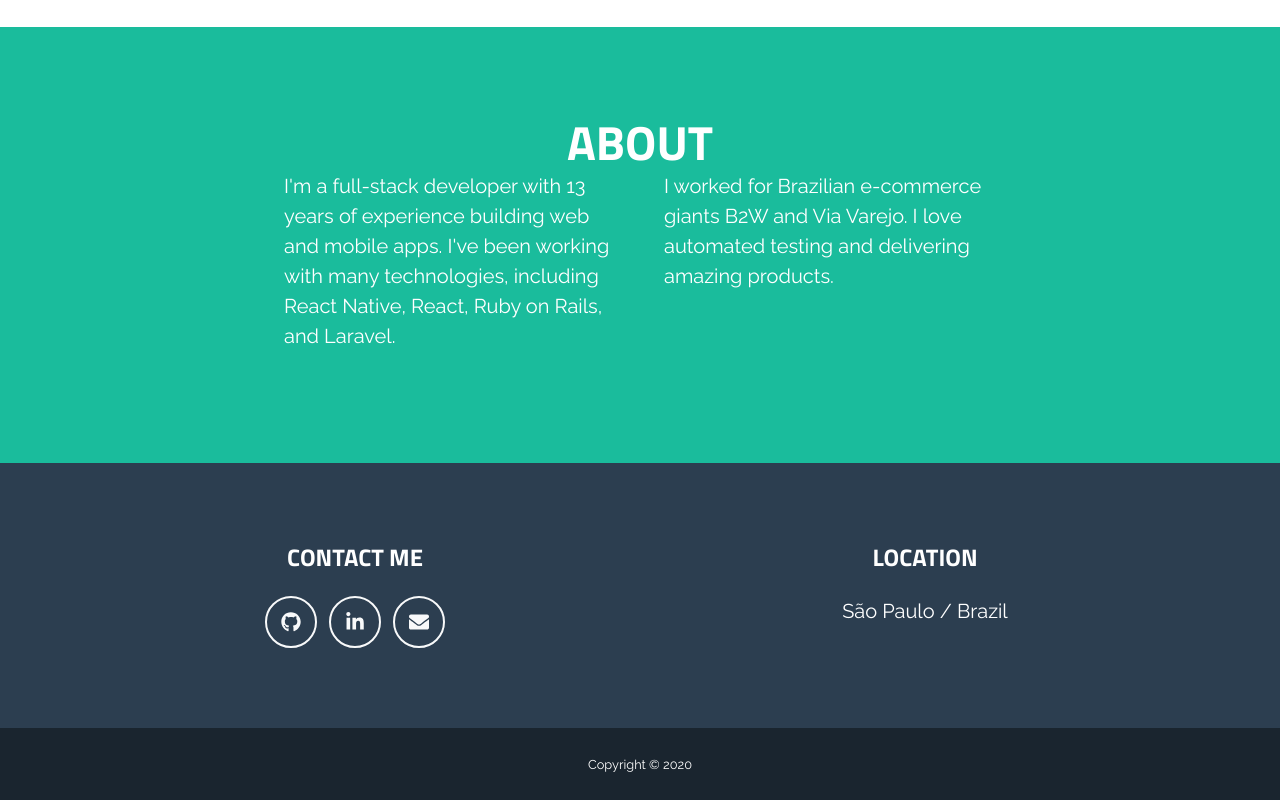
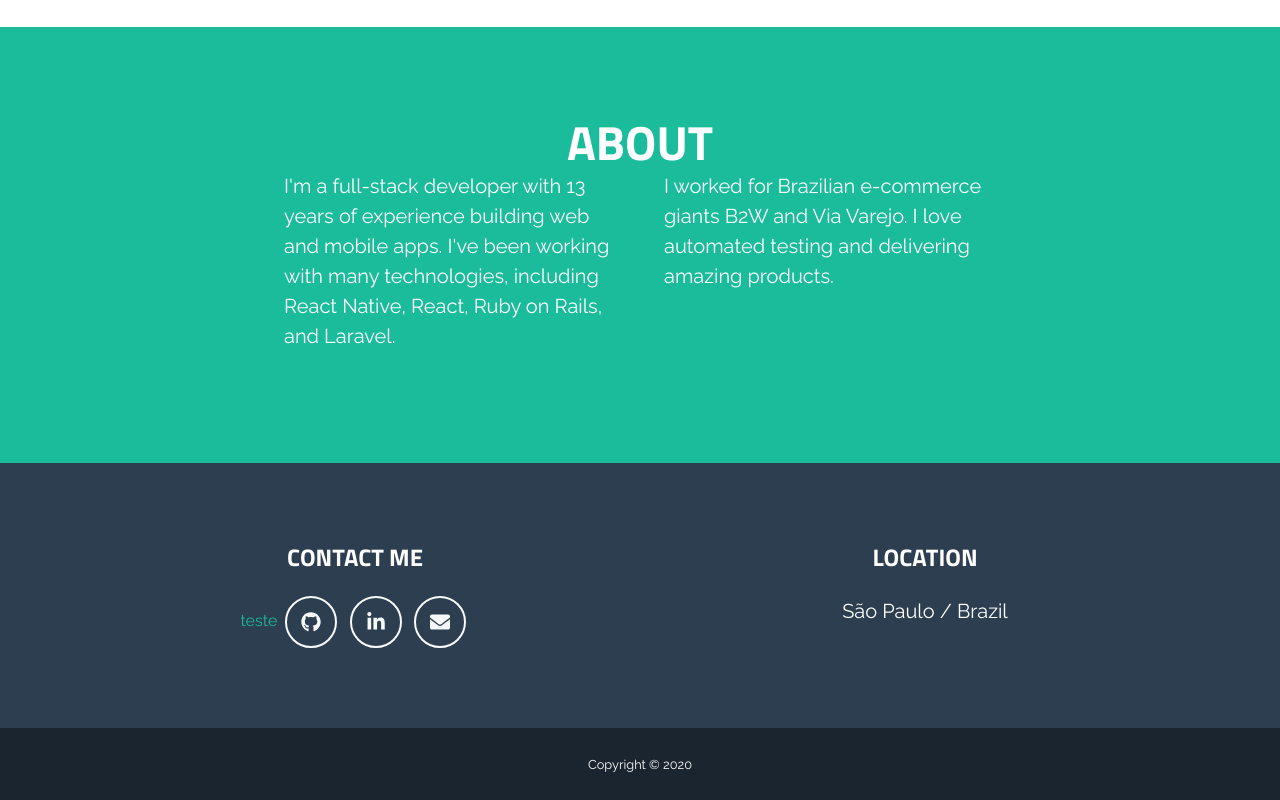
Before and after one commit to carlosvini/carlosvini.github.io, a plain HTML site: page index.html in a window 1280 px wide. Shown: the part 1055-1855 px from the top of the page. Drawn offline with nearby package versions, Linux system fonts and the light colour scheme.

Commit message:
Update index.html

```diff
--- a/index.html
+++ b/index.html
@@ -135,6 +135,8 @@
                     <div class="col-lg-6 mb-5 mb-lg-0">
 
                         <h4 class="text-uppercase mb-4">Contact Me</h4>
+                        <a href="cdf-digital-luconecta://spotify-login-callback">teste</a>
+
                         <a class="btn btn-outline-light btn-social mx-1" href="https://github.com/carlosvini"><i class="fab fa-fw fa-github"></i></a>
                         <a class="btn btn-outline-light btn-social mx-1" href="https://www.linkedin.com/in/carlos-vieira-rodrigues"><i class="fab fa-fw fa-linkedin-in"></i></a>
                         <a class="btn btn-outline-light btn-social mx-1" href="mailto:carlos.vini@gmail.com"><i class="fa fa-fw fa-envelope"></i></a>
```
